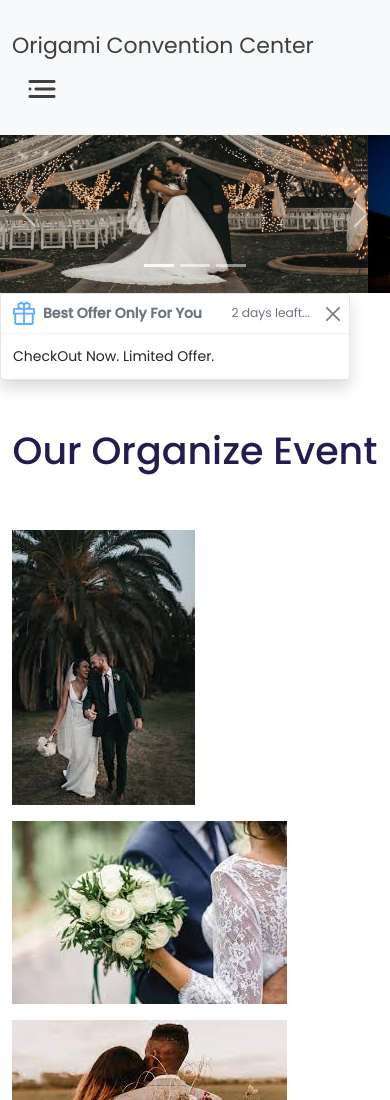
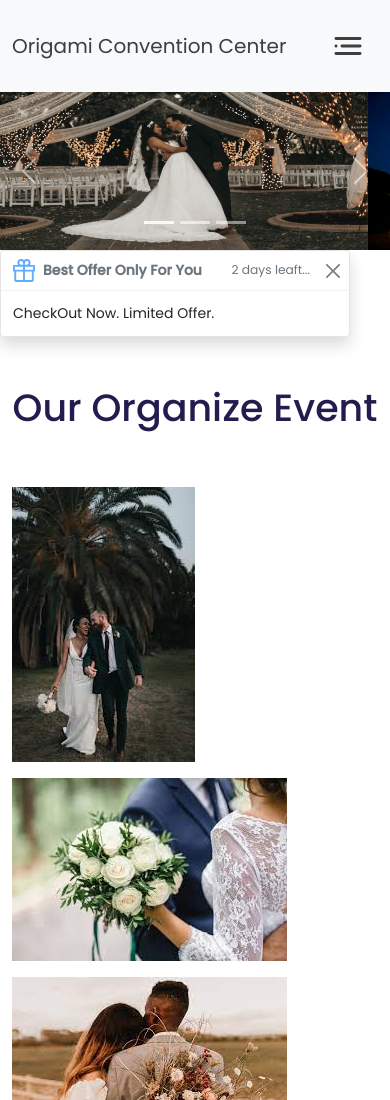
Before and after one commit to khalidumar29/event-manegment-company, a plain HTML site: page index.html in a window 390 px wide. Shown: the top 1100 px of the page. Drawn offline with nearby package versions, Linux system fonts and the light colour scheme; files whose address does not match are found by name.

Commit message:
nav band font size change

```diff
--- a/index.html
+++ b/index.html
@@ -30,7 +30,7 @@
       <!-- Navigation Bar Markup -->
       <nav class="navbar navbar-expand-lg bg-light">
         <div class="container py-3">
-          <a class="navband-text navbar-brand" href="#"
+          <a class="navband-text navband-text navbar-brand" href="#"
             >Origami Convention Center</a
           >
           <button
--- a/style.css
+++ b/style.css
@@ -7,6 +7,7 @@
   color: rgb(62, 62, 62);
   font-size: 22px;
 }
+
 .navband-text:hover {
   color: rgb(62, 62, 62);
   font-size: 22px;
@@ -78,4 +79,7 @@
   .faq-accordian {
     flex-direction: column;
   }
+  .navband-text {
+    font-size: 20px;
+  }
 }
```
